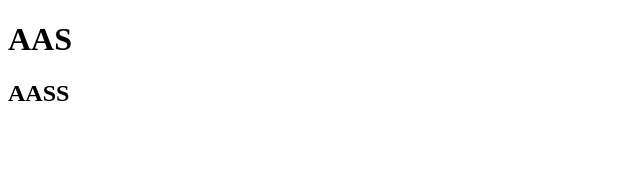
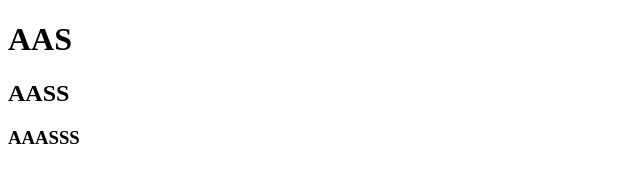
Before and after one commit to DreCaz/first-repository, a plain HTML site: page index.html in a window 1280 px wide. Shown: the whole page, without its empty margins (0-640 px from the left). Drawn offline with Linux system fonts and the light colour scheme.

Commit message:
THIRD COMMIT

```diff
--- a/index.html
+++ b/index.html
@@ -7,5 +7,6 @@
 <body>
     <h1>AAS</h1>
     <h2>AASS</h2>
+    <h3>AAASSS</h3>
 </body>
 </html>
```
